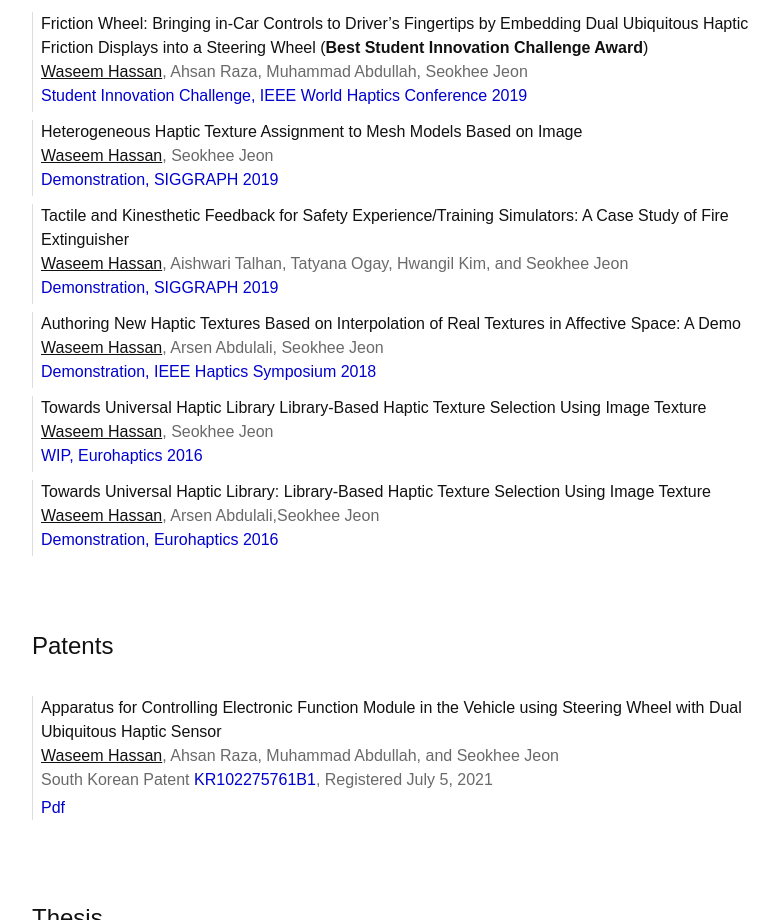
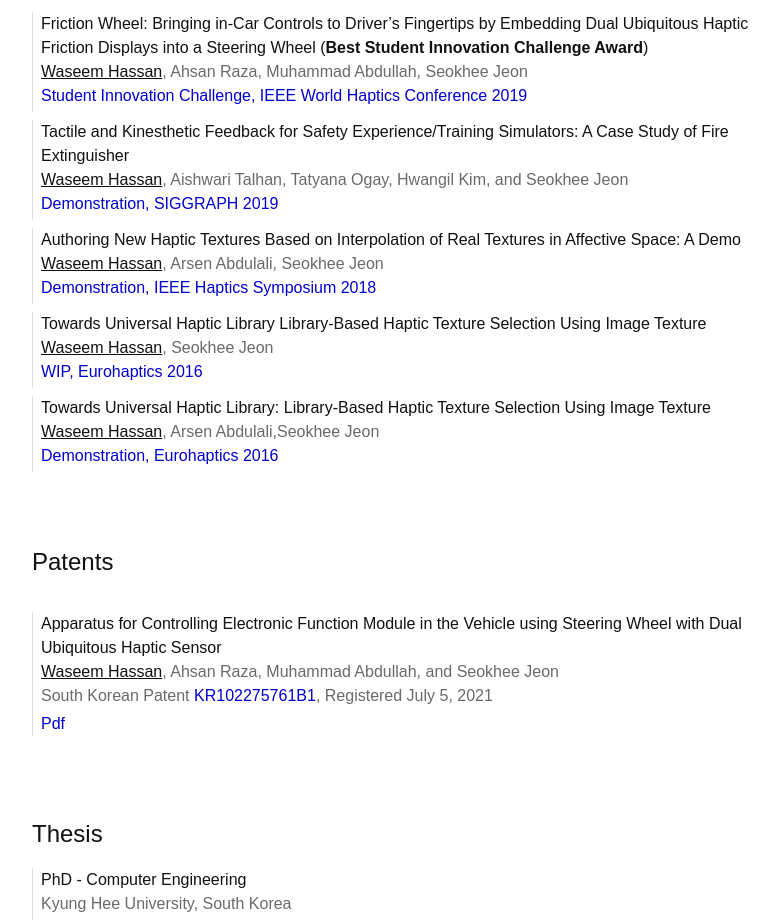
Before and after one commit to ahsanraza92/ahsanraza92.github.io, a plain HTML site: page index.html in a window 1280 px wide. Shown: the part 2100-3020 px from the top of the page, without its empty margins (433-1212 px from the left). Drawn offline with nearby package versions, Linux system fonts and the light colour scheme.

Commit message:
Update index.html

```diff
--- a/index.html
+++ b/index.html
@@ -254,13 +254,7 @@
                      <span class="conf"><a class="confshort" href="http://www.worldhaptics2019.org/" target="_blank">  Student Innovation Challenge, IEEE World Haptics Conference 2019</a>
                          </span><br>
                  </p>
-					<!---------------Siggraph Texture 2019---------------------->
-                 <p class="paper my-2 pl-2">
-                     <span class="papertitle">Heterogeneous Haptic Texture Assignment to Mesh Models Based on Image</span><br>
-                      <span class = "thisauthor"> Waseem Hassan</span>, Seokhee Jeon <br>
-                     <span class="conf"><a class="confshort" href="https://s2019.siggraph.org/" target="_blank"> Demonstration, SIGGRAPH 2019</a>
-                         </span><br>
-                 </p>
+
 					<!---------------SIGGRAPH Fireextinguisher 2019---------------------->
                  <p class="paper my-2 pl-2">
                      <span class="papertitle">Tactile and Kinesthetic Feedback for Safety Experience/Training Simulators: A Case Study of Fire Extinguisher</span><br>
```
